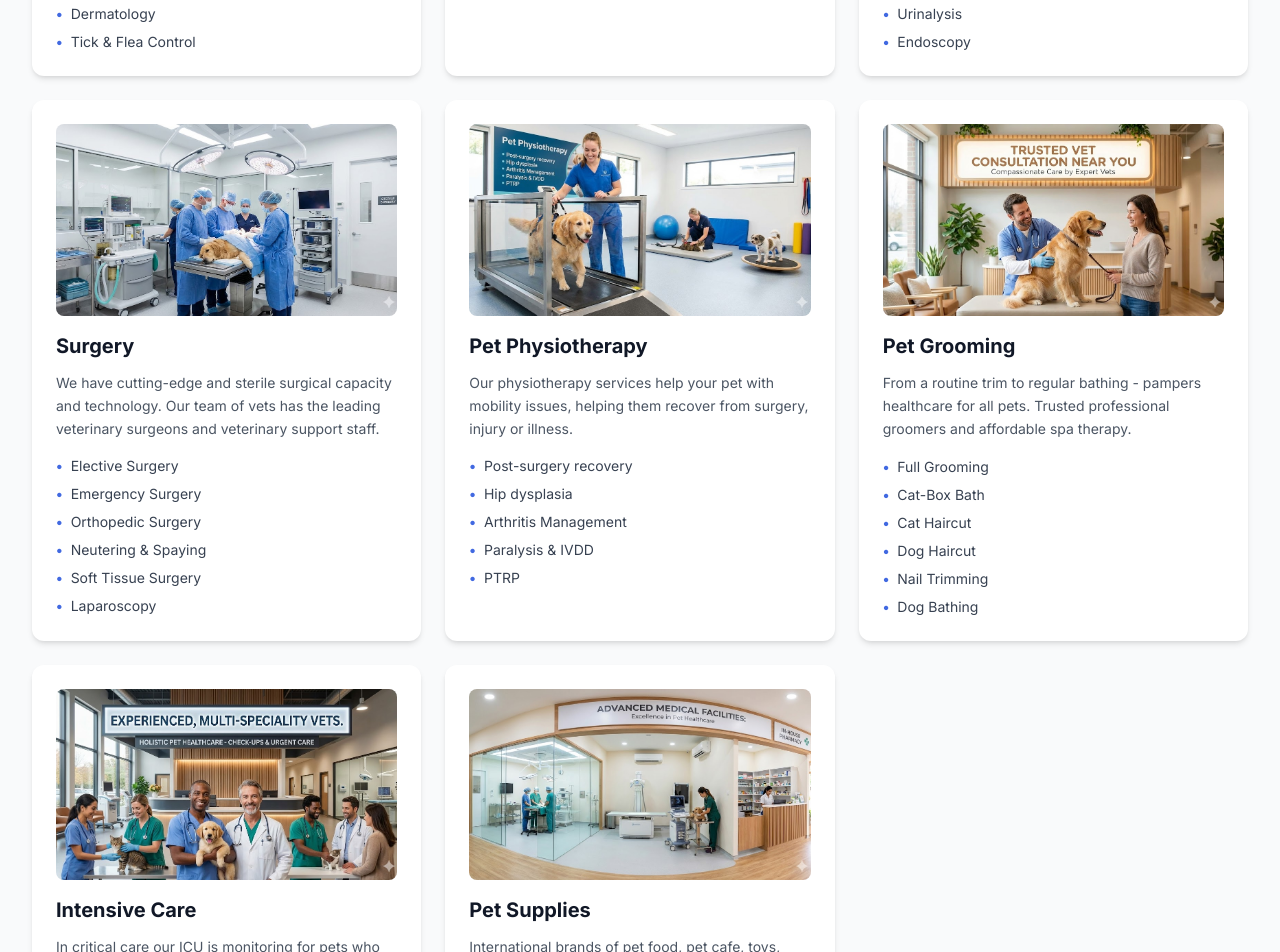
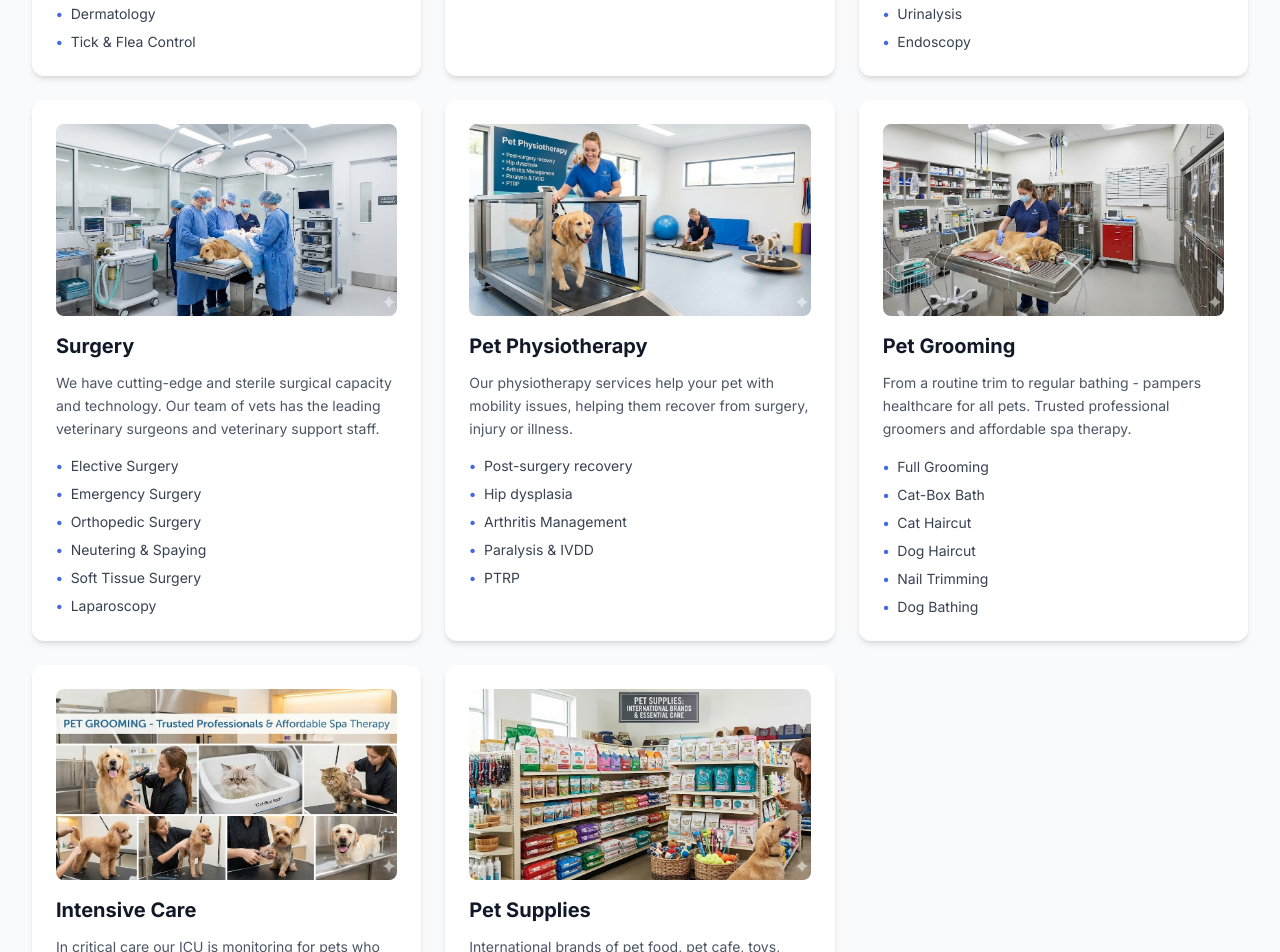
Before and after one commit to spbabuprofile-code/Petcare2, a React (Vite) app: page /services in a window 1280 px wide. Shown: the part 1320-2272 px from the top of the page. Built offline with nearby package versions, Linux system fonts and the light colour scheme; no server answers.

Commit message:
Updated ServicesPage.tsx

```diff
--- a/src/pages/ServicesPage.tsx
+++ b/src/pages/ServicesPage.tsx
@@ -78,7 +78,7 @@ const services = [
     id: 6,
     title: 'Pet Grooming',
     description: 'From a routine trim to regular bathing - pampers healthcare for all pets. Trusted professional groomers and affordable spa therapy.',
-    image: '/8.jpg',
+    image: '/20.jpg',
     link: '/services/grooming',
     features: [
       'Full Grooming',
@@ -93,7 +93,7 @@ const services = [
     id: 7,
     title: 'Intensive Care',
     description: 'In critical care our ICU is monitoring for pets who need close observation. All the equipment required is available: trauma, fracture and vital diseases.',
-    image: '/9.jpg',
+    image: '/19.jpg',
     link: '/services/emergency',
     features: [
       'Emergency Care',
@@ -107,7 +107,7 @@ const services = [
     id: 8,
     title: 'Pet Supplies',
     description: 'International brands of pet food, pet cafe, toys, collars, dog bamboo and essential care items all in one place.',
-    image: '/10.jpg',
+    image: '/21.jpg',
     link: '/shop',
     features: [
       'Dog Food & Treats',
```
